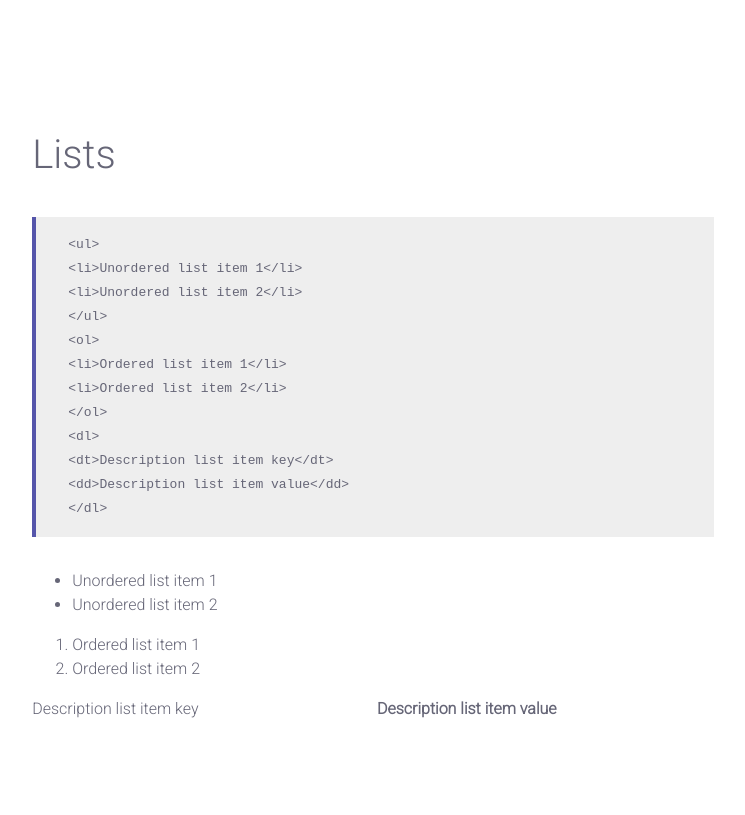
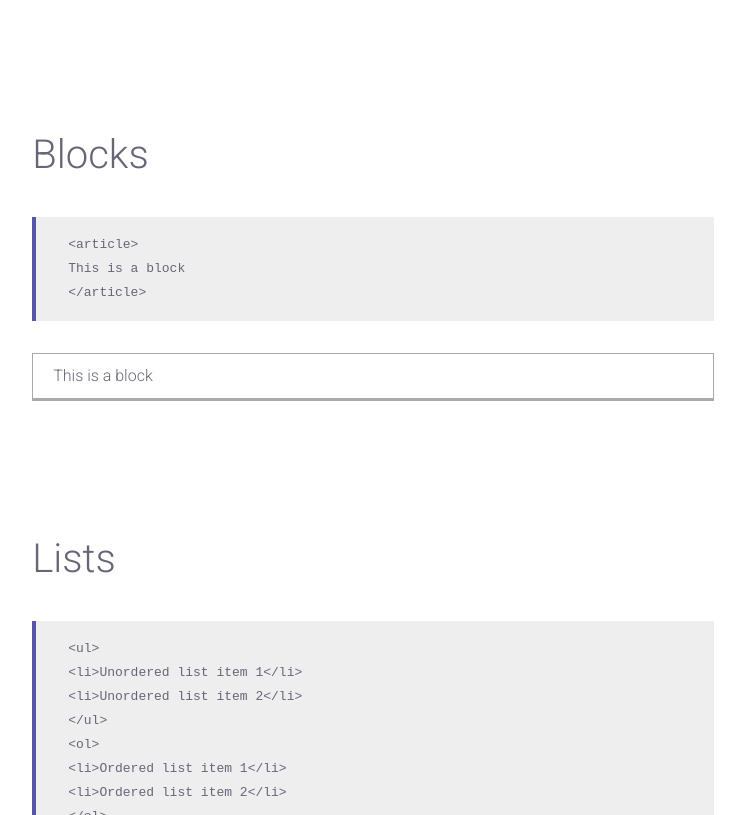
Before and after one commit to henriquegogo/tuiuiu, a plain HTML site: page index.html in a window 1280 px wide. Shown: the part 3519-4334 px from the top of the page, without its empty margins (267-1012 px from the left). Drawn offline with Linux system fonts and the light colour scheme.

Commit message:
Blocks using article tags

```diff
--- a/index.html
+++ b/index.html
@@ -20,6 +20,7 @@
                                 <li><a href="#typography">Typography</a></li>
                                 <li><a href="#buttons">Buttons</a></li>
                                 <li><a href="#forms">Forms</a></li>
+                                <li><a href="#blocks">Blocks</a></li>
                                 <li><a href="#lists">Lists</a></li>
                                 <li><a href="#table">Table</a></li>
                                 <li><a href="#layout">Layout</a></li>
@@ -29,6 +30,7 @@
                                         <li><a href="#typography">Typography</a></li>
                                         <li><a href="#buttons">Buttons</a></li>
                                         <li><a href="#forms">Forms</a></li>
+                                        <li><a href="#blocks">Blocks</a></li>
                                         <li><a href="#lists">Lists</a></li>
                                         <li><a href="#table">Table</a></li>
                                         <li><a href="#layout">Layout</a></li>
@@ -187,6 +189,23 @@
             </main>
             <aside></aside>
         </section>
+        <a name="blocks">&nbsp;</a>
+        <br /><br /><br /><br />
+        <section>
+            <aside></aside>
+            <main>
+                <h3>Blocks</h3>
+                <code>
+                    &lt;article&gt;<br />
+                    This is a block<br />
+                    &lt;/article&gt;<br />
+                </code>
+                <article>
+                    This is a block
+                </article>
+            </main>
+            <aside></aside>
+        </section>
         <a name="lists">&nbsp;</a>
         <br /><br /><br /><br />
         <section>
--- a/tuiuiu.css
+++ b/tuiuiu.css
@@ -261,6 +261,12 @@ select {
   border: 1px solid #AAA;
 }
 
+article {
+  padding: 10px 20px;
+  border: 1px solid #AAA;
+  border-bottom: 3px solid #AAA;
+}
+
 dt {
   display: inline-block;
   width: 50%;
```
